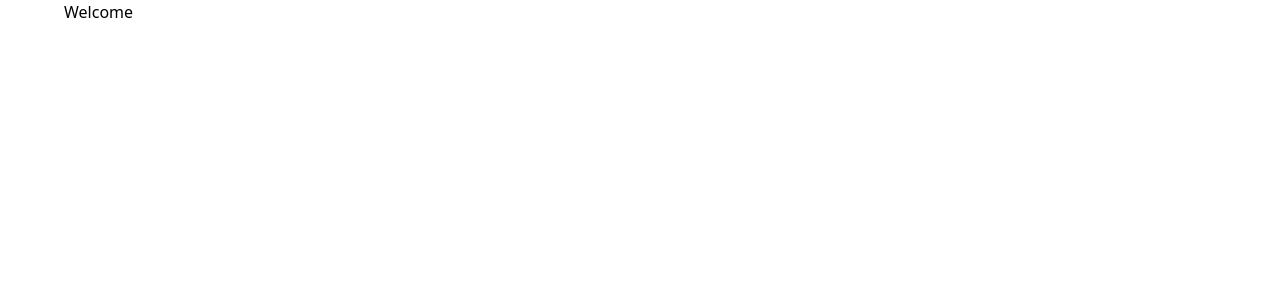
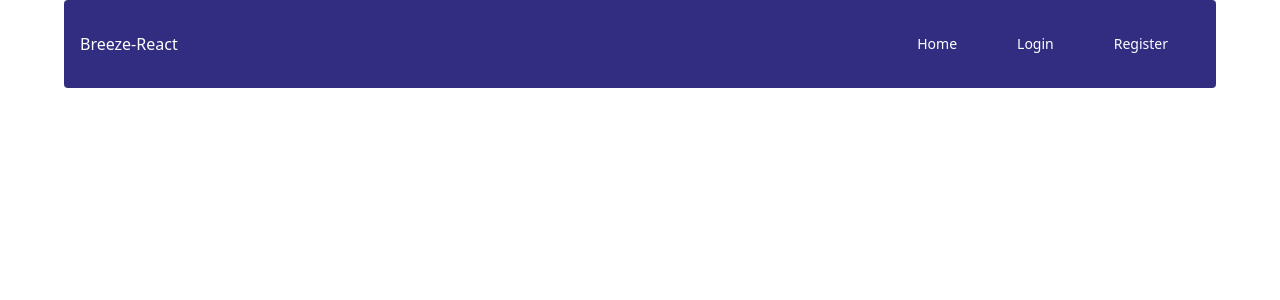
Before and after one commit to dmarsal90/laravel-react-authentication, a React (Vite) app in the folder react-front/: page / in a window 1280 px wide. Shown: the top 300 px of the page. Built offline with nearby package versions, Linux system fonts and the light colour scheme; the HTML template or start-up script is replaced by a standard one.

Commit message:
Add nav template

```diff
--- a/react-front/src/App.jsx
+++ b/react-front/src/App.jsx
@@ -1,11 +1,43 @@
+import {Link} from "react-router-dom";
+
 function App() {
 
 
-    return (
-        <div className="max-w-6xl mx-auto">
-            <h1>Welcome</h1>
-        </div>
-    )
+    return (<div className="max-w-6xl mx-auto">
+        <nav className="rounded bg-indigo-900 text-white px-2 py-2.5 sm:px-4">
+            <div
+                className="container mx-auto flex flex-wrap items-center justify-between"
+                bis_skin_checked="1">
+                <a href="#" className="flex items-center">
+                    Breeze-React
+                </a>
+
+                <div
+                    className="hidden w-full md:block md:w-auto">
+                    <ul className="mt-4 flex flex-col rounded-lg p-4 md:mt-0 md:flex-row md:space-x-8 md:text-sm md:font-medium">
+                        <li>
+                            <Link to={"/"}
+                                  class="block rounded py-2 pr-4 pl-3 text-white"
+                                  aria-current="page">Home
+                            </Link>
+                        </li>
+                        <li>
+                            <Link to={"/login"}
+                                  class="block rounded py-2 pr-4 pl-3 text-white"
+                                  aria-current="page">Login
+                            </Link>
+                        </li>
+                        <li>
+                            <Link to={"/register"}
+                                  class="block rounded py-2 pr-4 pl-3 text-white"
+                                  aria-current="page">Register
+                            </Link>
+                        </li>
+                    </ul>
+                </div>
+            </div>
+        </nav>
+    </div>)
 }
 
 export default App
```
